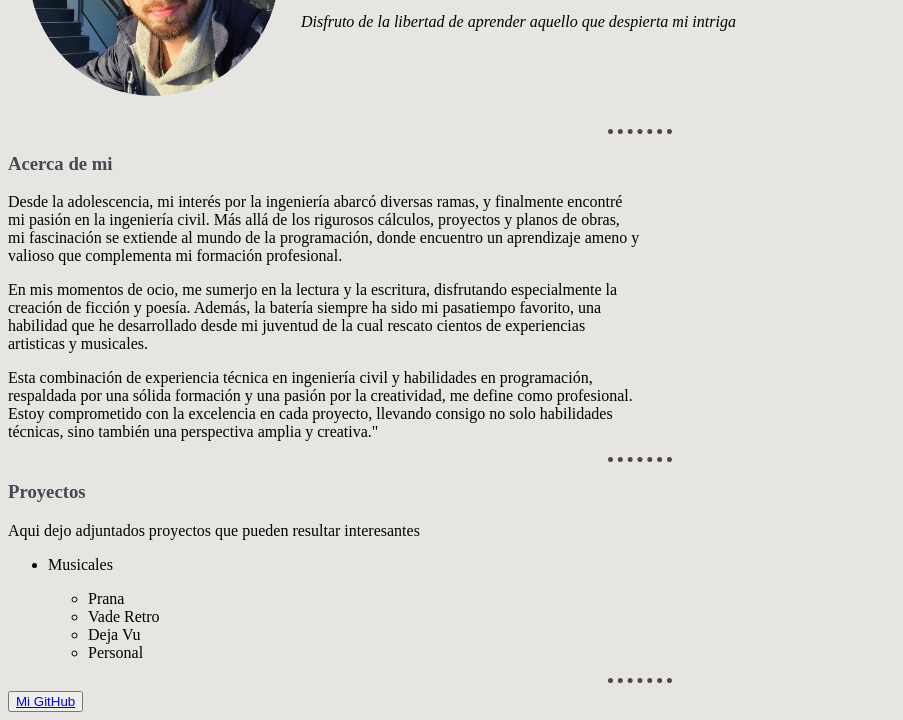
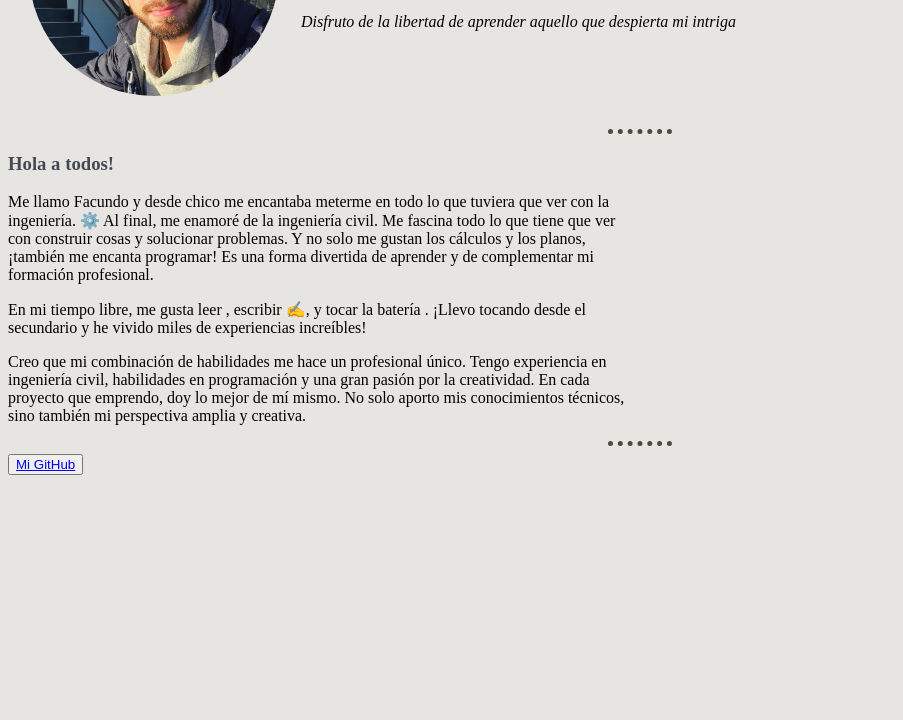
Before and after one commit to bitarwan/cv_plain, a plain HTML site: page index.html in a window 1280 px wide. Shown: the part 183-903 px from the top of the page, without its empty margins (0-903 px from the left). After the commit the page ends 800 px from the top, so only its background shows below. Drawn offline with Linux system fonts and the light colour scheme.

Commit message:
Update index.html
Cambiando un poco la formalidad y el ego

```diff
--- a/index.html
+++ b/index.html
@@ -27,43 +27,22 @@
 
 
         <hr>
-        <h3>Acerca de mi</h3>
+        <h3>Hola a todos!</h3>
 
-        <p style="width:50%">Desde la adolescencia, mi interés por la ingeniería abarcó diversas ramas, y finalmente encontré mi
-            pasión en la ingeniería civil. Más allá de los rigurosos cálculos, proyectos y planos de obras, mi
-            fascinación se extiende al mundo de la programación, donde encuentro un aprendizaje ameno y valioso
-            que complementa mi formación profesional.
+        <p style="width:50%">Me llamo Facundo y desde chico me encantaba meterme en todo lo que tuviera que ver con la ingeniería. ️⚙️
+            Al final, me enamoré de la ingeniería civil. Me fascina todo lo que tiene que ver con construir cosas y solucionar problemas.
+            Y no solo me gustan los cálculos y los planos, ¡también me encanta programar! Es una forma divertida de aprender y de complementar
+            mi formación profesional.
         </p>
 
-        <p style="width:50%">En mis momentos de ocio, me sumerjo en la lectura y la escritura, disfrutando
-            especialmente la creación de ficción y poesía. Además, la batería siempre ha sido mi pasatiempo
-            favorito, una habilidad que he desarrollado desde mi juventud de la cual rescato cientos de experiencias
-            artisticas y musicales.
+        <p style="width:50%">En mi tiempo libre, me gusta leer , escribir ✍️, y tocar la batería . ¡Llevo tocando desde el secundario y he vivido miles
+            de experiencias increíbles!
         </p>
 
-        <p style="width:50%">Esta combinación de experiencia técnica en ingeniería civil y habilidades en programación, respaldada
-            por una sólida formación y una pasión por la creatividad, me define como profesional.
-            Estoy comprometido con la excelencia en cada proyecto, llevando consigo no solo habilidades técnicas,
-            sino también una perspectiva amplia y creativa."
+        <p style="width:50%">Creo que mi combinación de habilidades me hace un profesional único. Tengo experiencia en ingeniería civil, habilidades en programación
+            y una gran pasión por la creatividad. En cada proyecto que emprendo, doy lo mejor de mí mismo. No solo aporto mis conocimientos técnicos,
+            sino también mi perspectiva amplia y creativa.
         </p>
-
-        <hr>
-
-
-        <h3>Proyectos</h3>
-        Aqui dejo adjuntados proyectos que pueden resultar interesantes
-
-        <ul>
-            <li>Musicales</li>
-            <p></p>
-            <ul>
-                <li>Prana</li>
-                <li>Vade Retro</li>
-                <li>Deja Vu</li>
-                <li>Personal</li>
-            </ul>
-        </ul>
-
 
         <hr>
 
```
